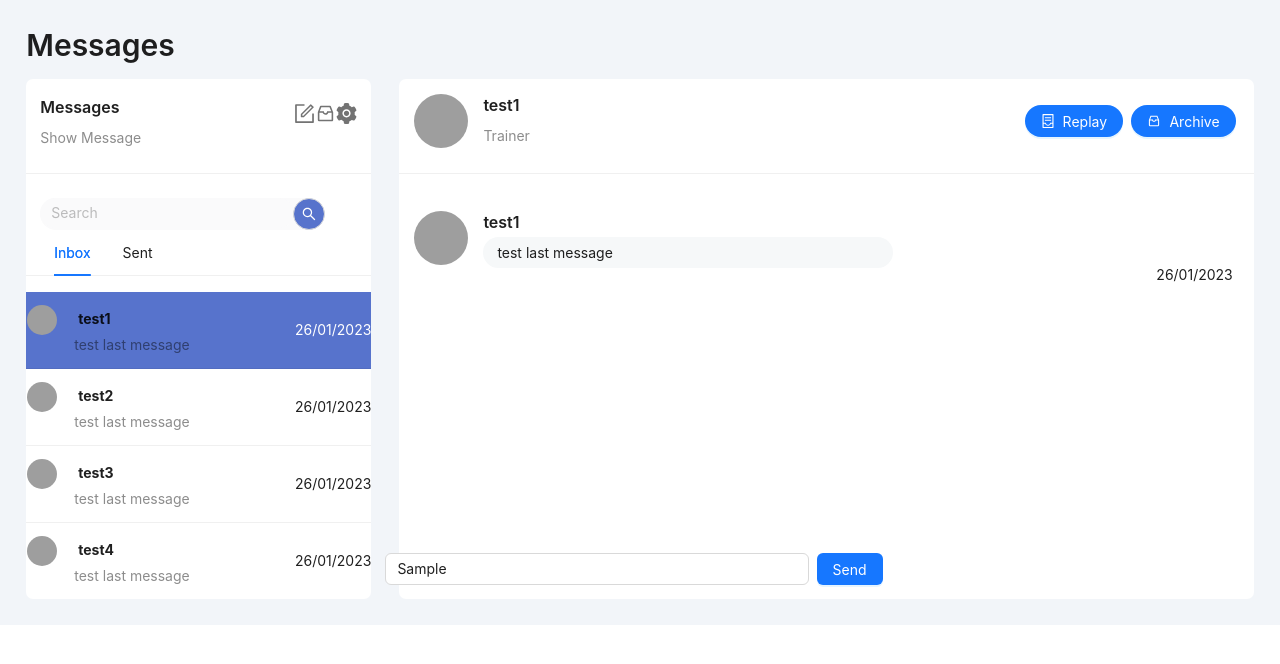
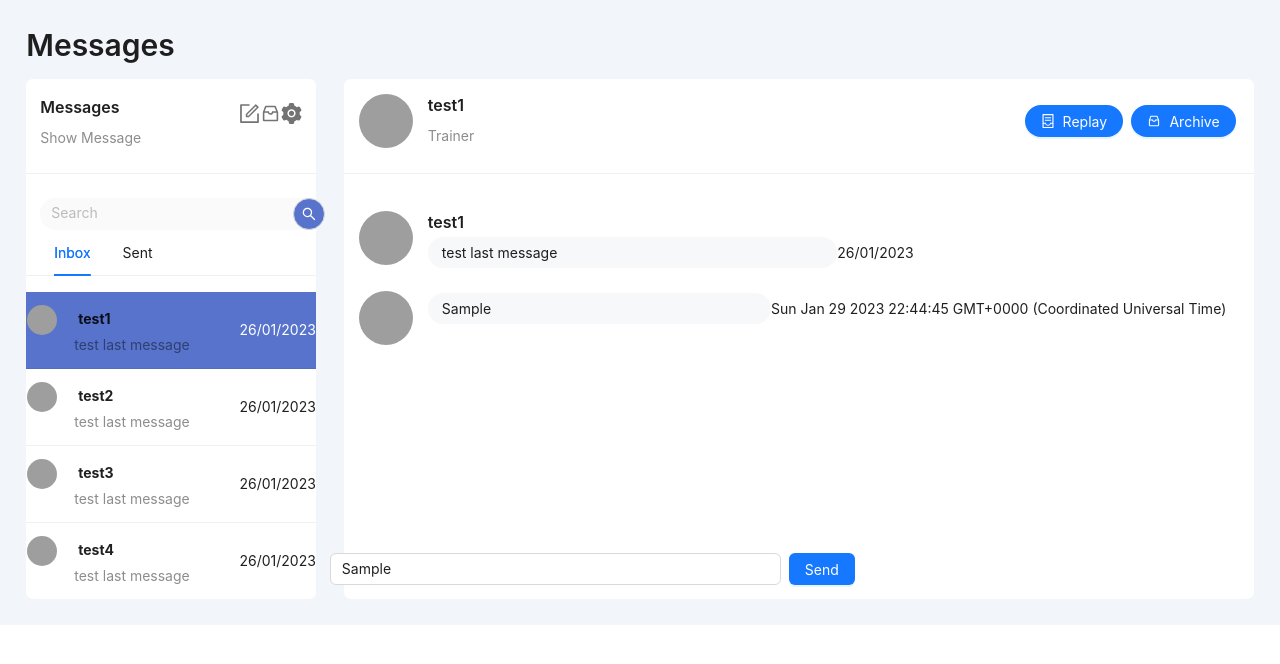
Before and after one commit to rawaneyad/Task5, a React (Create React App) app: page / in a window 1280 px wide. Both pictures are taken after typing "Sample" into the empty fields and a click on the button "Send". Shown: the top 664 px of the page. Built offline with nearby package versions, Linux system fonts and the light colour scheme; grey boxes are pictures that could not be loaded.

Commit message:
add redux to add message

```diff
--- a/src/App.js
+++ b/src/App.js
@@ -5,7 +5,7 @@ import LeftSide from "./component/left side/LeftSide";
 import Main from "./component/main/Main";
 import { Col, Row } from "antd";
 import "./app.css";
-import React, { useState } from "react";
+import React from "react";
 function App() {
 
   return (
--- a/src/App.scss
+++ b/src/App.scss
@@ -120,11 +120,6 @@
             border-radius: 25px;
           }
         }
-        .dateMain{
-          position: absolute;
-          bottom: 0;
-          right: 1.5em;
-        }
       }
       .AddMessage {
         position: absolute;
@@ -136,9 +131,6 @@
         .ant-space-item{
           width: 100%;
         }
-        // .addMessageInput{
-
-        // }
       }
     }
   }
--- a/src/app.css
+++ b/src/app.css
@@ -113,11 +113,6 @@
   padding: 0.5em 20em 0.5em 1em;
   border-radius: 25px;
 }
-.App .ant-row .main .mainMessage .dateMain {
-  position: absolute;
-  bottom: 0;
-  right: 1.5em;
-}
 .App .ant-row .main .AddMessage {
   position: absolute;
   bottom: 0;
--- a/src/component/main/add message form/MessageForm.js
+++ b/src/component/main/add message form/MessageForm.js
@@ -1,11 +1,19 @@
 import React from "react";
 import { Input, Button, Space } from "antd";
+import { useDispatch, useSelector } from "react-redux";
+import { onChange, addMessage } from "../../../redux";
+const MessageForm = () => {
+  const dispatch = useDispatch();
+  const { userSelect } = useSelector((state) => state.contactList);
 
-const MessageForm = () => {
   return (
     <Space className="AddMessage">
-      <Input className="addMessageInput" placeholder="Add message" />
-      <Button type="primary">Send</Button>
+      <Input
+        className="addMessageInput"
+        placeholder="Add message"
+        onChange={(e) => dispatch(onChange(e))}
+      />
+      <Button type="primary" onClick={()=>dispatch(addMessage(userSelect[0].user_id))}>Send</Button>
     </Space>
   );
 };
--- a/src/component/main/message box/MessageBox.js
+++ b/src/component/main/message box/MessageBox.js
@@ -9,14 +9,20 @@ const MessageBox = ({ item }) => {
       <Space className="mainMessage" size="small">
         <div className="titleMessage">
           <div>
-            <Avatar src={item.image} />
+            <Avatar
+              src={
+                item.image
+                  ? item.image
+                  : "https://reqres.in/img/faces/7-image.jpg"
+              }
+            />
           </div>
           <div>
             <Title level={5}>{item.name}</Title>
-            <Text  className="lastMessage">{item.last_message}</Text>
+            <Text className="lastMessage">{item.last_message}</Text>
+            <Text className="dateMain">{item.date}</Text>
           </div>
         </div>
-        <div className="dateMain">{item.date}</div>
       </Space>
     </div>
   );
--- a/src/component/main/message box/MessageList.js
+++ b/src/component/main/message box/MessageList.js
@@ -1,22 +1,34 @@
-import React from 'react'
+import React from "react";
 import { List } from "antd";
-import MessageBox from "./MessageBox"
+import MessageBox from "./MessageBox";
 import { useSelector } from "react-redux";
 
 const MessageList = () => {
-  const { userSelect} = useSelector((state) => state.contactList);
+  const { userSelect } = useSelector((state) => state.contactList);
+  const { messages } = useSelector((state) => state.message);
 
   return (
+    <>
       <List
         itemLayout="horizontal"
         dataSource={userSelect}
         renderItem={(item) => (
           <List.Item>
-        <MessageBox item={item}/>
+            <MessageBox item={item} />
           </List.Item>
         )}
       />
-  )
-}
+      <List
+        itemLayout="horizontal"
+        dataSource={messages.filter(item=>item.user_id===userSelect[0].user_id)}
+        renderItem={(item) => (
+          <List.Item>
+            <MessageBox item={item} />
+          </List.Item>
+        )}
+      />
+    </>
+  );
+};
 
-export default MessageList
+export default MessageList;
--- a/src/redux/index.js
+++ b/src/redux/index.js
@@ -1,2 +1,4 @@
 export { getContactList } from './contactList/contactListActive'
 export { selectUser } from './contactList/selectUserAction'
+export { addMessage } from './message/messageAction'
+export { onChange } from './message/changeAction'
--- /dev/null
+++ b/src/redux/message/changeAction.js
@@ -0,0 +1,9 @@
+import { CHANGE_INPUT } from "./messageType";
+
+export const onChange = ({ target }) => {
+  const { value } = target;
+  return {
+    type: CHANGE_INPUT,
+    value
+    };
+};
--- /dev/null
+++ b/src/redux/message/messageAction.js
@@ -0,0 +1,8 @@
+import { ADD_MESSAGE } from "./messageType";
+
+export const addMessage = (user_id) => {
+    return {
+        type: ADD_MESSAGE,
+        payload: user_id,
+    }
+}
--- /dev/null
+++ b/src/redux/message/messageReducer.js
@@ -0,0 +1,40 @@
+import { ADD_MESSAGE, CHANGE_INPUT } from "./messageType";
+
+const initialState = {
+  messages: [],
+  message: {
+    last_message: "",
+  },
+};
+
+const messageReducer = (state = initialState, action) => {
+  switch (action.type) {
+    case CHANGE_INPUT:
+      return {
+        ...state,
+        message: {
+          last_message: action.value,
+        },
+      };
+    case ADD_MESSAGE:
+      return {
+        ...state,
+        messages: [
+          ...state.messages,
+          {
+            user_id: action.payload,
+            message_id: state.messages.length + 1,
+            date: Date(),
+            last_message: state.message.last_message,
+          }
+        ],
+        message: {
+          last_message: '',
+        },
+      };
+    default:
+      return state;
+  }
+};
+
+export default messageReducer;
--- /dev/null
+++ b/src/redux/message/messageType.js
@@ -0,0 +1,2 @@
+export const ADD_MESSAGE ="ADD_MESSAGE"
+export const CHANGE_INPUT ="CHANGE_INPUT"
--- a/src/redux/rootReducer.js
+++ b/src/redux/rootReducer.js
@@ -1,8 +1,10 @@
 import { combineReducers } from "redux";
 import  contactListReducer  from "./contactList/contactListReducer"
+import messageReducer from "./message/messageReducer";
 
 const rootReducer = combineReducers({
     contactList: contactListReducer,
+    message: messageReducer,
 })
 
 export default rootReducer
```
Also changed, not shown: 1 other file (tests, documents, lock files or other folders). Lines whose indentation alone changed are shown as unchanged.
